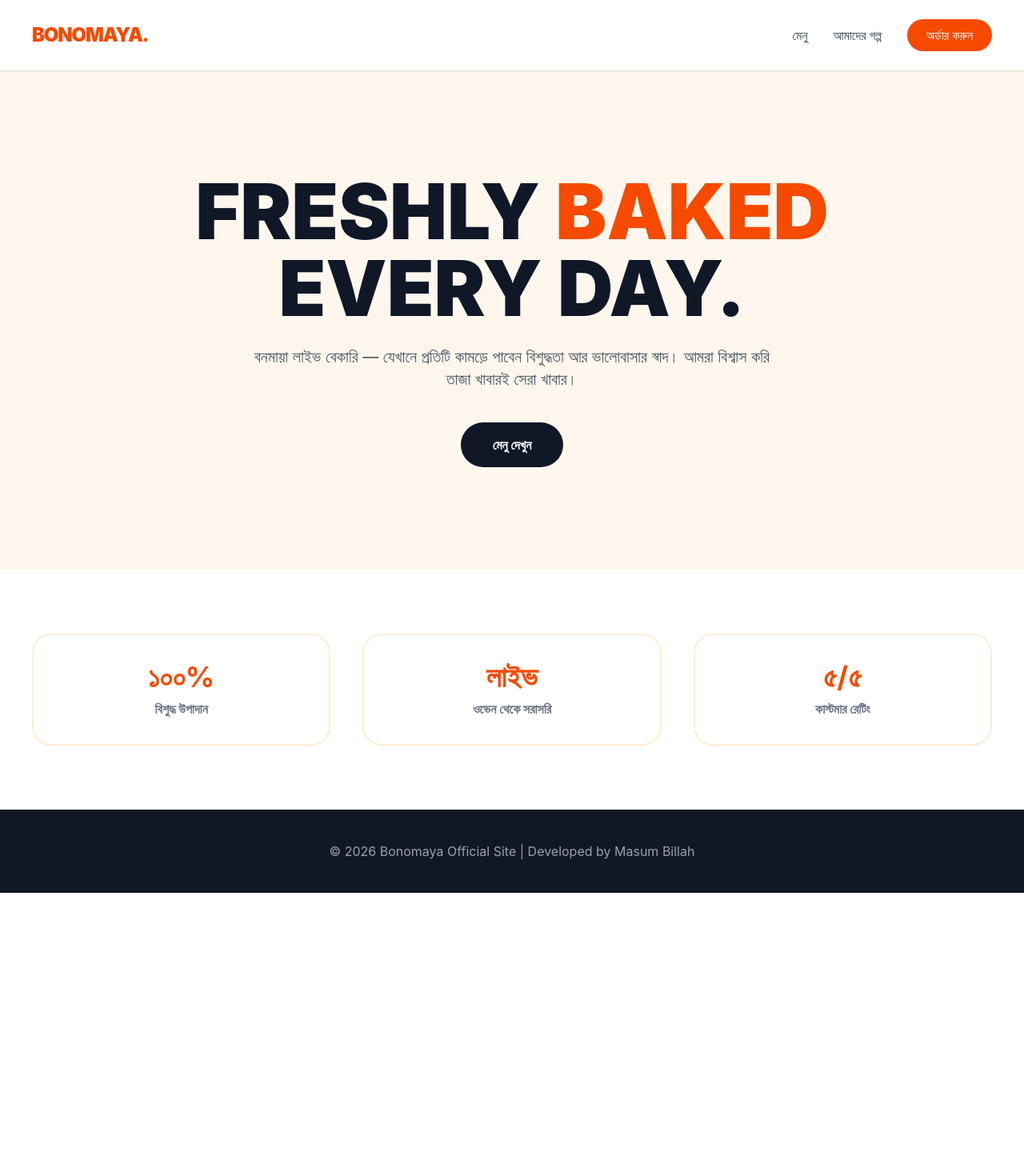
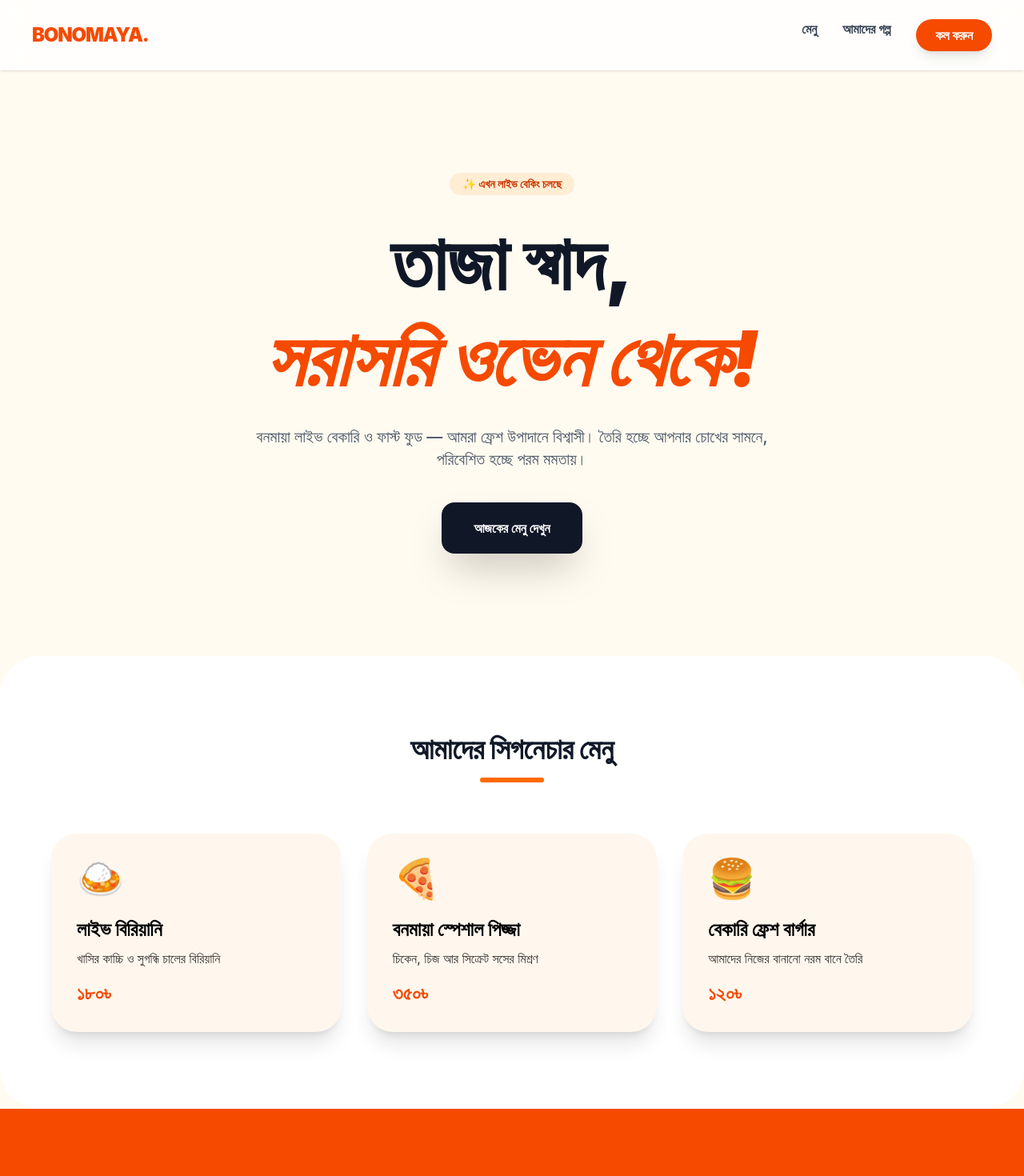
Before and after one commit to masumbillah-swe/bonomaya-official, a Next.js app: page / in a window 1280 px wide. Shown: the top 1470 px of the page at 80% size. Before the commit the page ends 1116 px from the top, so only its background shows below. Built offline with nearby package versions, Linux system fonts and the light colour scheme.

Commit message:
Updated design with menu and professional look

```diff
--- a/app/page.tsx
+++ b/app/page.tsx
@@ -1,57 +1,78 @@
 import Image from "next/image";
 
 export default function Home() {
+  const menuItems = [
+    { name: "লাইভ বিরিয়ানি", price: "১৮০৳", desc: "খাসির কাচ্চি ও সুগন্ধি চালের বিরিয়ানি", icon: "🍛" },
+    { name: "বনমায়া স্পেশাল পিজ্জা", price: "৩৫০৳", desc: "চিকেন, চিজ আর সিক্রেট সসের মিশ্রণ", icon: "🍕" },
+    { name: "বেকারি ফ্রেশ বার্গার", price: "১২০৳", desc: "আমাদের নিজের বানানো নরম বানে তৈরি", icon: "🍔" },
+  ];
+
   return (
-    <main className="min-h-screen bg-white">
+    <main className="min-h-screen bg-[#FFFBF0]">
       {/* Navigation */}
-      <nav className="flex justify-between items-center py-6 px-10 bg-white sticky top-0 z-50 shadow-sm">
-        <div className="text-2xl font-black text-orange-600 tracking-tighter">
-          BONOMAYA.
-        </div>
-        <div className="space-x-8 font-medium text-gray-700">
-          <a href="#menu" className="hover:text-orange-600 transition">মেনু</a>
-          <a href="#about" className="hover:text-orange-600 transition">আমাদের গল্প</a>
-          <button className="bg-orange-600 text-white px-6 py-2 rounded-full hover:bg-orange-700 transition">
-            অর্ডার করুন
-          </button>
+      <nav className="flex justify-between items-center py-6 px-10 bg-white/80 backdrop-blur-md sticky top-0 z-50 shadow-sm">
+        <div className="text-2xl font-black text-orange-600 tracking-tighter">BONOMAYA.</div>
+        <div className="hidden md:flex space-x-8 font-bold text-gray-700">
+          <a href="#menu" className="hover:text-orange-600">মেনু</a>
+          <a href="#about" className="hover:text-orange-600">আমাদের গল্প</a>
+          <a href="tel:017XXXXXXXX" className="bg-orange-600 text-white px-6 py-2 rounded-full hover:bg-orange-700 transition shadow-lg">কল করুন</a>
         </div>
       </nav>
 
       {/* Hero Section */}
-      <section className="flex flex-col items-center justify-center text-center py-32 px-4 bg-orange-50">
-        <h1 className="text-6xl md:text-8xl font-black text-gray-900 mb-6 leading-none">
-          FRESHLY <span className="text-orange-600">BAKED</span><br/>EVERY DAY.
+      <section className="flex flex-col items-center justify-center text-center py-32 px-4">
+        <div className="bg-orange-100 text-orange-700 px-4 py-1 rounded-full text-sm font-bold mb-6">✨ এখন লাইভ বেকিং চলছে</div>
+        <h1 className="text-6xl md:text-8xl font-black text-gray-900 mb-6 leading-tight">
+          তাজা স্বাদ, <br/><span className="text-orange-600 italic">সরাসরি ওভেন থেকে!</span>
         </h1>
-        <p className="text-xl text-gray-600 max-w-2xl mb-10">
-          বনমায়া লাইভ বেকারি — যেখানে প্রতিটি কামড়ে পাবেন বিশুদ্ধতা আর ভালোবাসার স্বাদ।
-          আমরা বিশ্বাস করি তাজা খাবারই সেরা খাবার।
+        <p className="text-xl text-gray-600 max-w-2xl mb-10 font-medium">
+          বনমায়া লাইভ বেকারি ও ফাস্ট ফুড — আমরা ফ্রেশ উপাদানে বিশ্বাসী।
+          তৈরি হচ্ছে আপনার চোখের সামনে, পরিবেশিত হচ্ছে পরম মমতায়।
         </p>
         <div className="flex gap-4">
-          <a href="#menu" className="bg-gray-900 text-white px-10 py-4 rounded-full font-bold hover:scale-105 transition">
-            মেনু দেখুন
+          <a href="#menu" className="bg-gray-900 text-white px-10 py-5 rounded-2xl font-bold hover:scale-105 transition shadow-2xl">
+            আজকের মেনু দেখুন
           </a>
         </div>
       </section>
 
-      {/* Stats Section */}
-      <section className="py-20 grid grid-cols-1 md:grid-cols-3 gap-10 px-10 text-center">
-        <div className="p-8 border-2 border-orange-100 rounded-3xl">
-          <h3 className="text-4xl font-bold text-orange-600 mb-2">১০০%</h3>
-          <p className="text-gray-500 font-bold">বিশুদ্ধ উপাদান</p>
-        </div>
-        <div className="p-8 border-2 border-orange-100 rounded-3xl">
-          <h3 className="text-4xl font-bold text-orange-600 mb-2">লাইভ</h3>
-          <p className="text-gray-500 font-bold">ওভেন থেকে সরাসরি</p>
-        </div>
-        <div className="p-8 border-2 border-orange-100 rounded-3xl">
-          <h3 className="text-4xl font-bold text-orange-600 mb-2">৫/৫</h3>
-          <p className="text-gray-500 font-bold">কাস্টমার রেটিং</p>
+      {/* Menu Section */}
+      <section id="menu" className="py-24 px-10 bg-white rounded-[50px]">
+        <div className="max-w-6xl mx-auto">
+          <div className="text-center mb-16">
+            <h2 className="text-4xl font-black text-gray-900">আমাদের সিগনেচার মেনু</h2>
+            <div className="h-1.5 w-20 bg-orange-500 mx-auto mt-4 rounded-full"></div>
+          </div>
+
+          <div className="grid grid-cols-1 md:grid-cols-3 gap-8">
+            {menuItems.map((item, index) => (
+              <div key={index} className="group p-8 bg-orange-50 rounded-[32px] hover:bg-orange-600 hover:text-white transition-all duration-500 cursor-pointer shadow-xl hover:-translate-y-2">
+                <div className="text-5xl mb-6 group-hover:scale-110 transition-transform">{item.icon}</div>
+                <h3 className="text-2xl font-bold mb-2">{item.name}</h3>
+                <p className="opacity-80 mb-4">{item.desc}</p>
+                <div className="text-2xl font-black text-orange-600 group-hover:text-white">{item.price}</div>
+              </div>
+            ))}
+          </div>
         </div>
       </section>
 
+      {/* About Section */}
+      <section id="about" className="py-24 px-10 text-center bg-orange-600 text-white">
+        <h2 className="text-4xl font-black mb-8">বনমায়ার পথচলা</h2>
+        <p className="max-w-3xl mx-auto text-xl opacity-90 leading-relaxed font-medium">
+          সাভারের বুকে বনমায়া শুধু একটি বেকারি নয়, এটি একটি আবেগ।
+          আপনার সকালের নাস্তা থেকে শুরু করে রাতের ডিনার — সবখানে আমরা আছি সেরা স্বাদ নিয়ে।
+        </p>
+      </section>
+
       {/* Footer */}
-      <footer className="bg-gray-900 text-white py-10 text-center">
-        <p className="text-gray-400">© 2026 Bonomaya Official Site | Developed by Masum Billah</p>
+      <footer className="bg-gray-900 text-white py-12 text-center">
+        <div className="mb-6 text-2xl font-bold">BONOMAYA</div>
+        <p className="text-gray-400">সাভার, ঢাকা | ফোন: ০১৭XXXXXXXX</p>
+        <div className="mt-8 pt-8 border-t border-gray-800 text-gray-500 text-sm">
+          © 2026 Bonomaya Official Site | Developed by Masum Billah (SWE)
+        </div>
       </footer>
     </main>
   );
```
